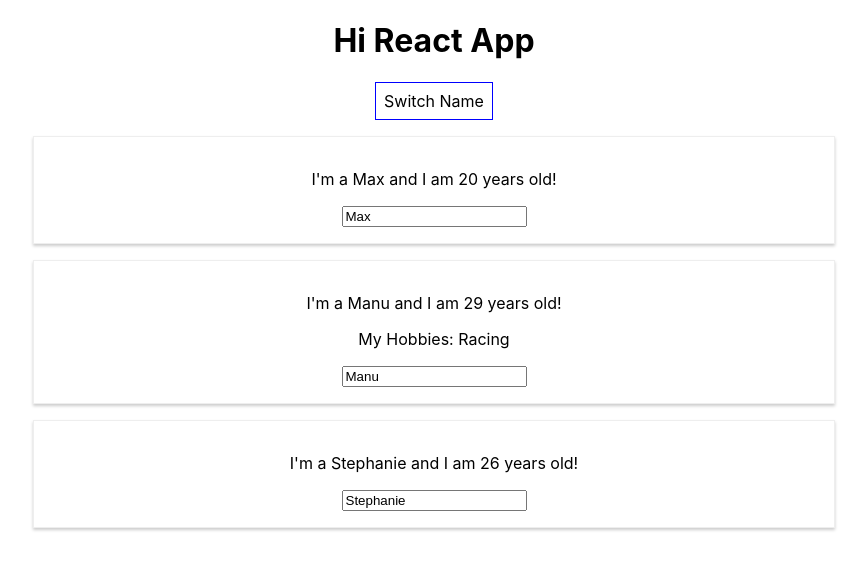
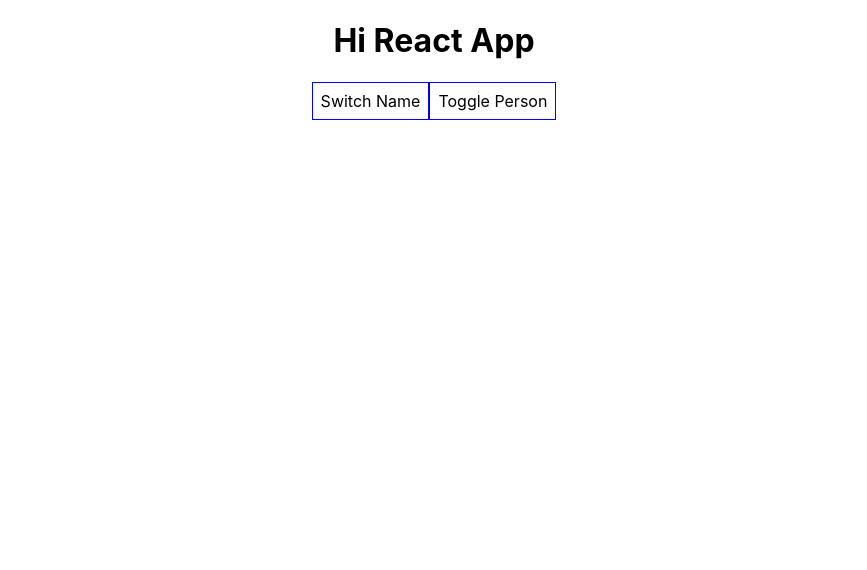
Before and after one commit to JoshuaManto/React-Basics, a React (Create React App) app: page / in a window 1280 px wide. Shown: the top 570 px of the page, without its empty margins (206-1073 px from the left). Built offline with nearby package versions, Linux system fonts and the light colour scheme.

Commit message:
Added button to toggle showing of persons

```diff
--- a/src/App.js
+++ b/src/App.js
@@ -29,7 +29,8 @@
         { name: newName, age: 20 },
         { name: 'Manu', age: 29 },
         { name: 'Stephanie', age: 27 }
-      ]
+      ],
+      showPersons: false
     });
 
     // otherState: personState.otherState
@@ -43,6 +44,12 @@
         { name: event.target.value, age: 29 },
         { name: 'Stephanie', age: 27 }
       ]
+    });
+  };
+
+  togglePersonsHandler = () => {
+    this.setState({
+      showPersons: !this.state.showPersons
     });
   };
 
@@ -66,6 +73,12 @@
         >
           Switch Name
         </button>
+        <button style={style} onClick={this.togglePersonsHandler}>
+          Toggle Person
+        </button>
+
+        {this.state.showPersons ? (
+          <div>
             <Person
               name={this.state.persons[0].name}
               age={this.state.persons[0].age}
@@ -89,6 +102,8 @@
               // name={personState.persons[2].name}
               // age={personState.persons[2].age}
             />
+          </div>
+        ) : null}
       </div>
     );
   }
```
Also changed, not shown: 1 other file (tests, documents, lock files or other folders). Lines whose indentation alone changed are shown as unchanged.
